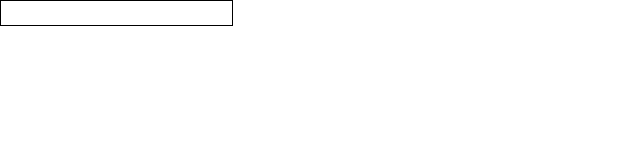
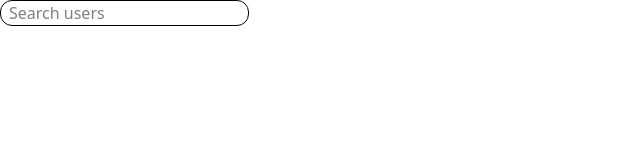
Before and after one commit to BelhiaSofiane/interview-prep, a React (Vite) app: page / in a window 1280 px wide. Shown: the top 160 px of the page, without its empty margins (0-640 px from the left). Built offline with nearby package versions, Linux system fonts and the light colour scheme.

Commit message:
-optimized performance with debouncing fetchc -made Search Components UI appear better

```diff
--- a/src/App.jsx
+++ b/src/App.jsx
@@ -1,18 +1,19 @@
-import { useState, useEffect } from 'react'
+import { useState, useEffect, useRef } from 'react'
 import { useDebounce } from './custom hooks/useDebounce'
 import './App.css'
 
 function App() {
+  const [value, setValue] = useState('')
   const [data, setData] = useState([])
 
-  const debouncedValue = useDebounce(data, 300)
 
-  const handleChange = (e) => {
-    fetchData(e.target.value)
-  }
+  const debouncedValue = useDebounce(value, 1000)
+
 
   useEffect(() => {
-    console.log(debouncedValue)
+    if(debouncedValue){
+      fetchData(debouncedValue)
+    }
   }, [debouncedValue])
 
   async function fetchData(q) {
@@ -22,6 +23,7 @@ function App() {
         throw new Error(`fetch failed ${res.status} & ${res.statusText}`)
       }
       const result = await res.json()
+      console.log(result.items[0])
       setData(result)
     } catch (e) {
       console.error(e)
@@ -30,8 +32,21 @@ function App() {
 
   return (
     <>
-      <input className='border' type="text" onChange={handleChange} />
-      <p>{debouncedValue.total_count}</p>
+      <input
+      className='border flex gap-1 items-center rounded-xl px-2'
+      type="text"
+      onChange={e => setValue(e.target.value)}
+      placeholder='Search users' />
+      {debouncedValue && <p className='border rounded-xl w-1/2 p-2'>{data.items.map( item =>{
+        return (
+          <div className='flex items-center justify-center gap-1 border rounded-xl px-2 mt-1' key={item.id}>
+            <img className='absolute ml-5 left-0 w-5 h-5 rounded-full' src={item.avatar_url} alt={item.login} />
+            <p className='' >
+              <a href={item.html_url} target='_blank'>{item.login}</a>
+            </p>
+          </div>
+        )
+      })}</p>}
     </>
   )
 }
```
